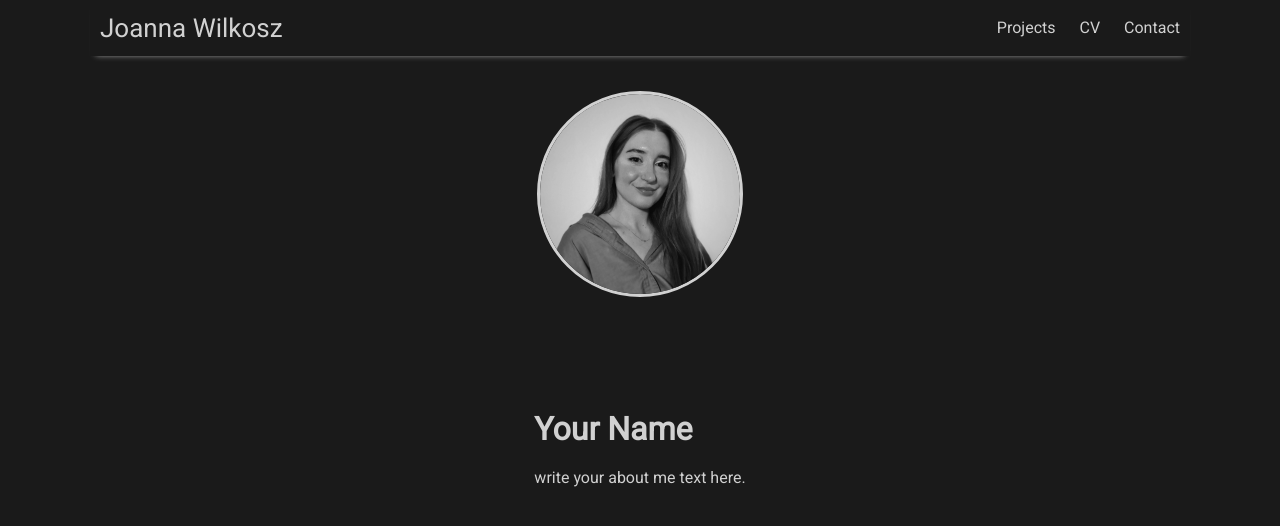
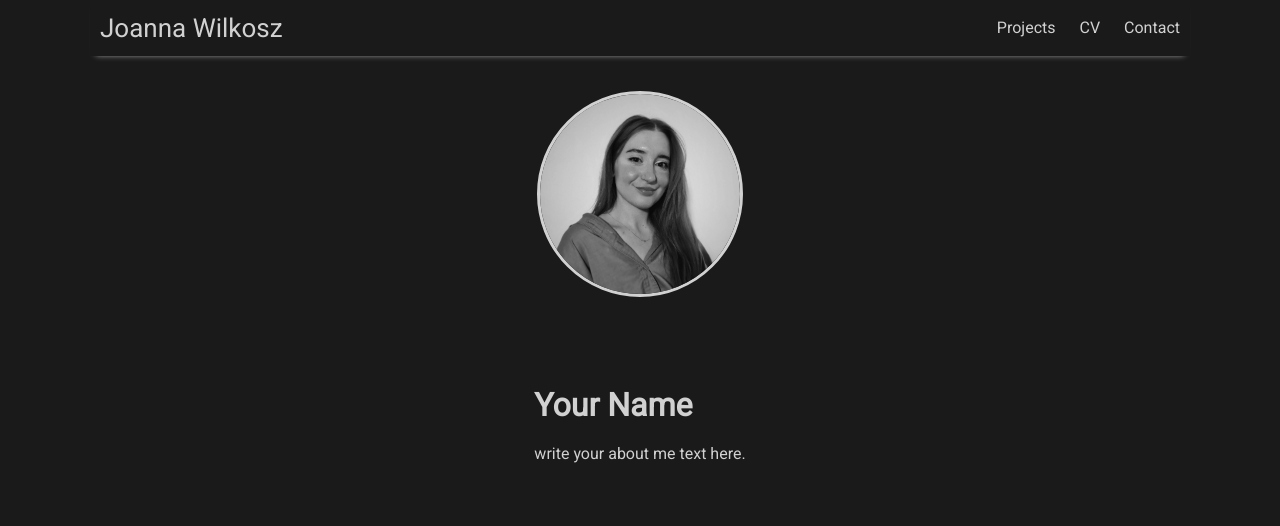
Before and after one commit to joanna-wi/joanna-wi.github.io, a Jekyll site: the page built from index.md, in a window 1280 px wide. Shown: the top 526 px of the page. Built offline with Jekyll 4.4.1, drawn with Linux system fonts in a browser that asks for light colours; nearby versions of some CDN libraries.

Commit message:
Update main.scss

```diff
--- a/assets/css/main.scss
+++ b/assets/css/main.scss
@@ -30,7 +30,7 @@ $rss-color: #ff6600;
 
 
 
-.home { display:flex; flex-direction:column; align-items:center; gap:3.5rem; }
+.home { display:flex; flex-direction:column; align-items:center; gap:2rem; }
 .profile-photo { width:200px; height:200px; border-radius:50%; object-fit:cover; flex-shrink:0; border:3px solid #d1d1d1; }
 .home-text { text-align:left; }
 .home-text h1 { margin-top:3.5rem; }
```
